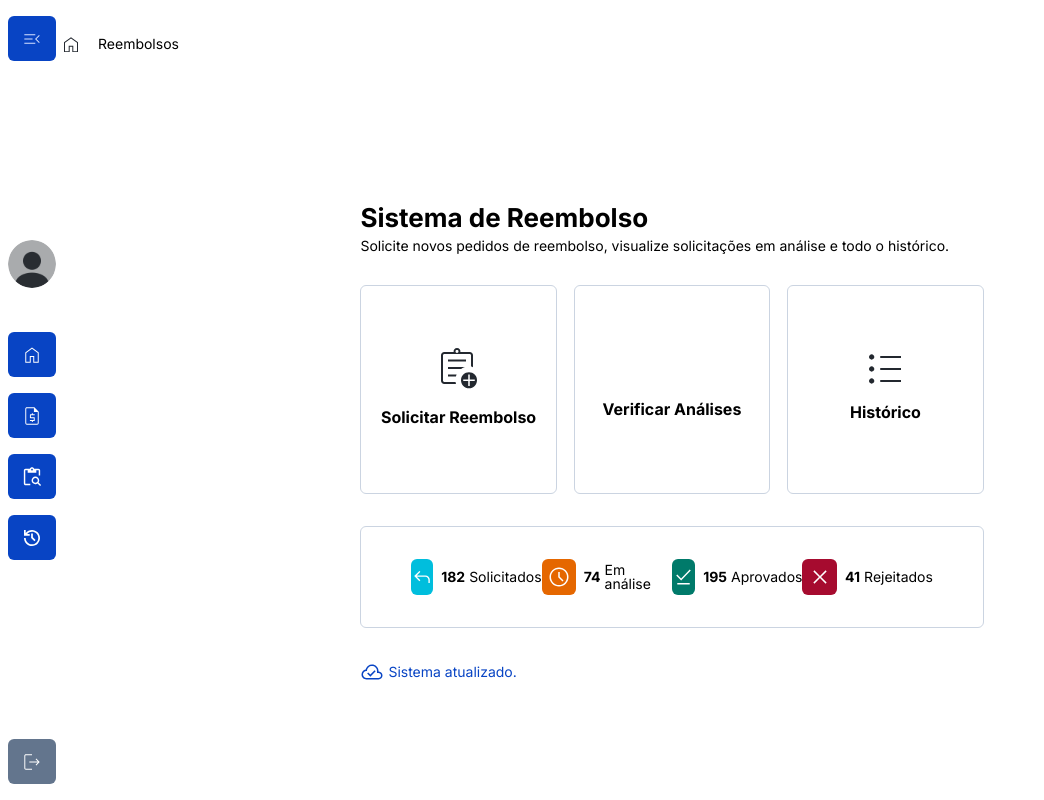
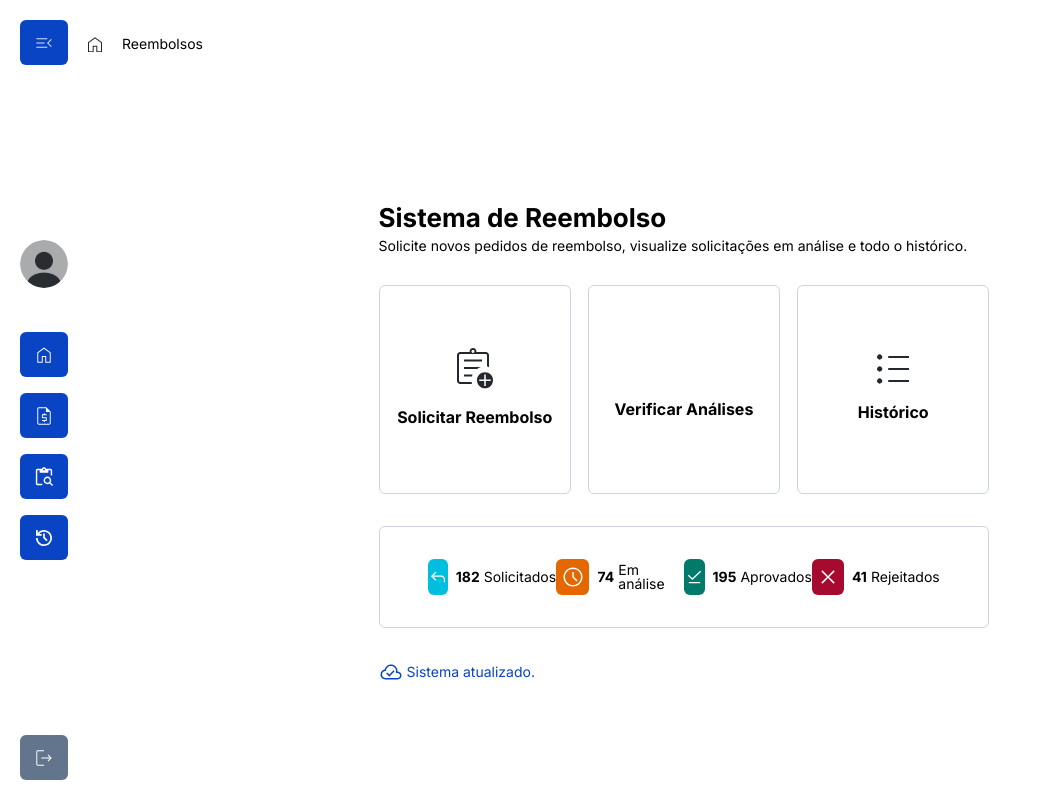
Before and after one commit to rosadevsolutions/2025-vainaweb-sispar, a React (Vite) app: page /reembolsos in a window 1280 px wide. Shown: the whole page, without its empty margins (0-1044 px from the left). Built offline with nearby package versions, Linux system fonts and the light colour scheme.

Commit message:
navbar correcao layout desktop

```diff
--- a/src/components/NavBar/NavBar.module.scss
+++ b/src/components/NavBar/NavBar.module.scss
@@ -1,11 +1,12 @@
 .navbar{
   &__wrapper{
     align-items: center;
+    background-color: var(--color-white);
     display: flex;
     flex-direction: column;
     justify-content: center;
-    padding: 1.6rem 0;
-    width: 5%;
+    padding: 2rem;
+    max-width: 8.8rem;
   }
 
   &__content{
@@ -14,6 +15,7 @@
     flex-direction: column;
     height: 100vh;
     justify-content: space-between;
+    width: 5%;
   }
 }
 
```
